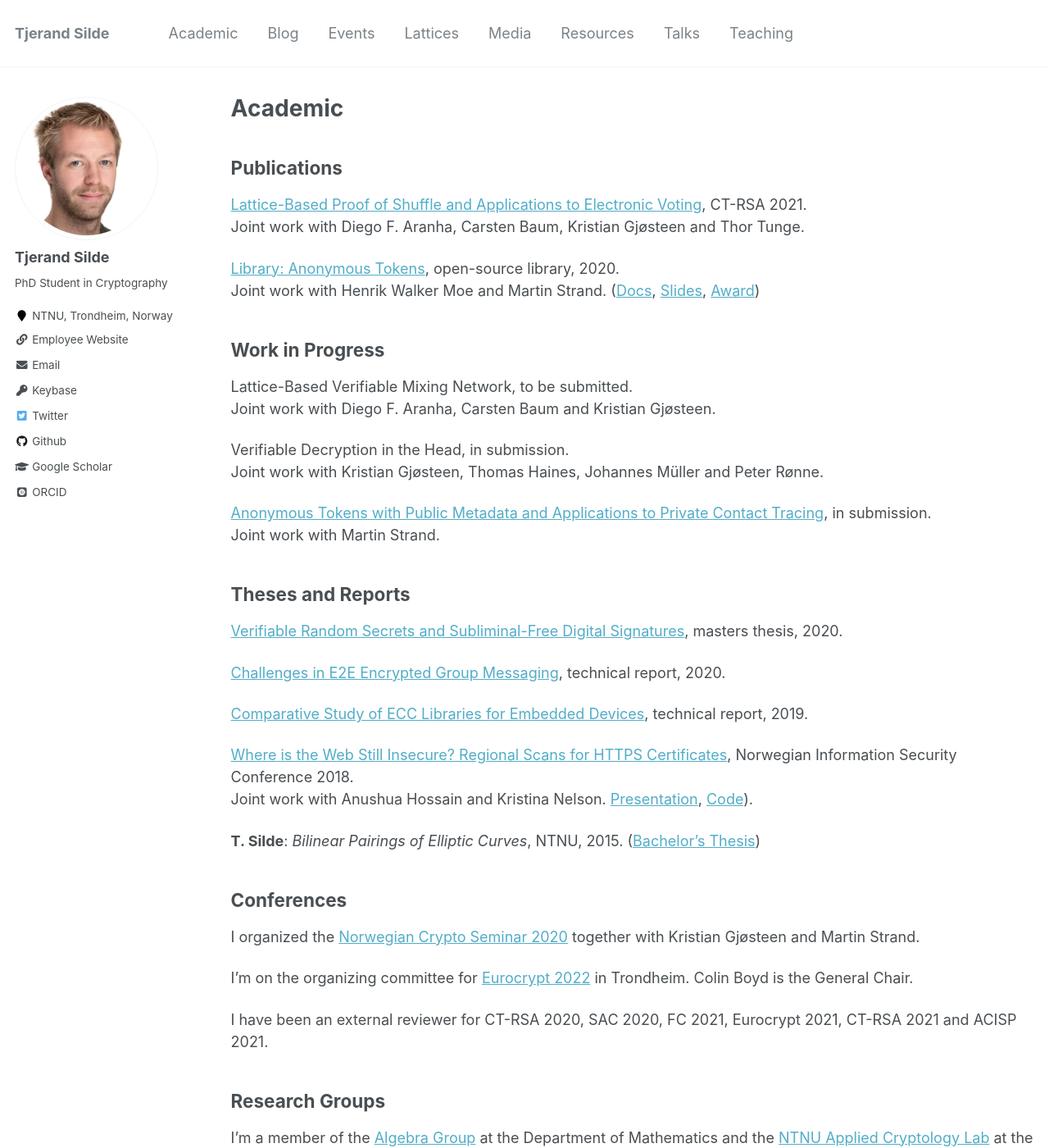
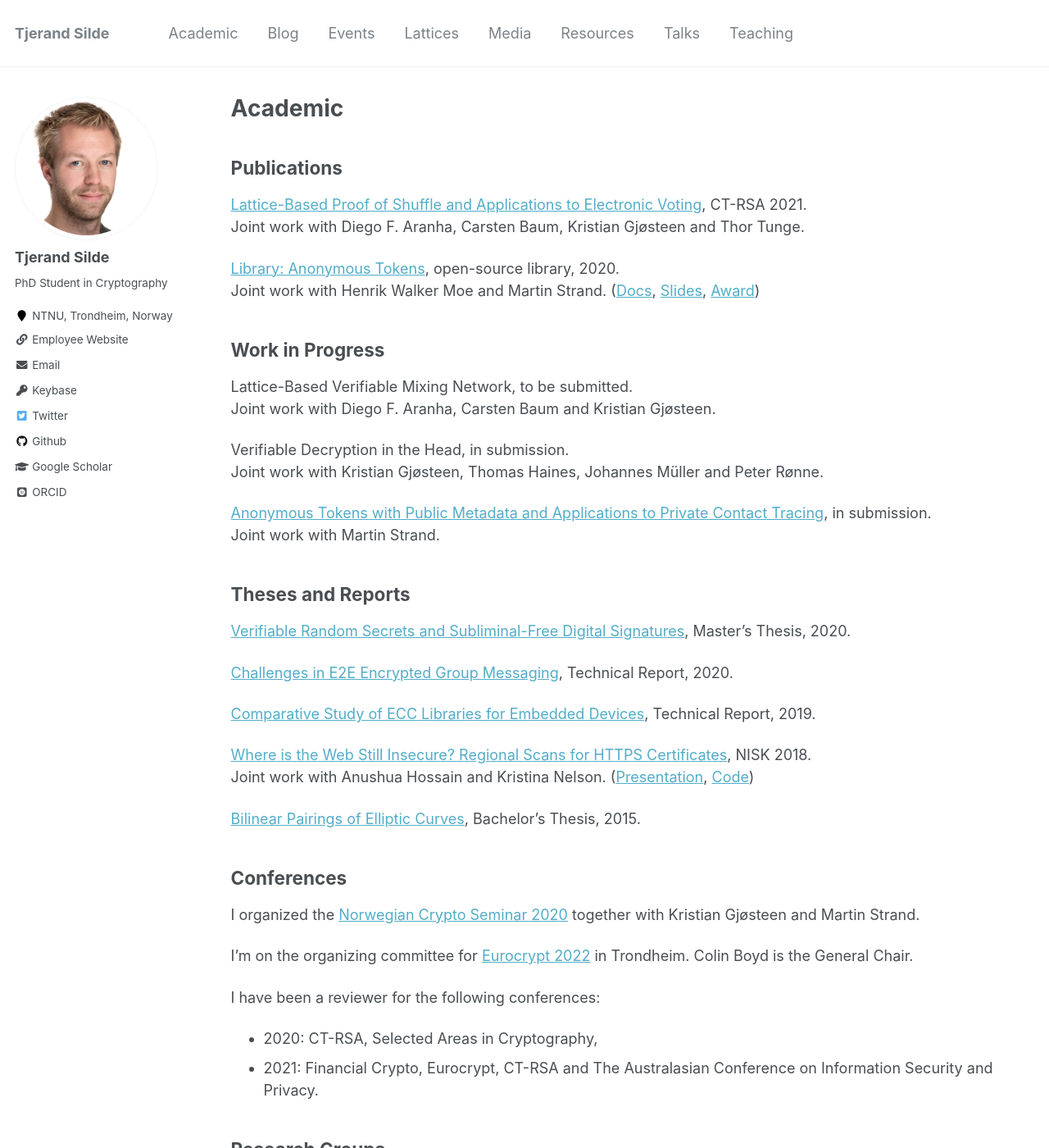
Before and after one commit to tjesi/tjesi.github.io, a Jekyll site: the page built from _pages/academic.md, in a window 1280 px wide and 1400 px high. Shown: the whole window at 82% size. Built offline with Jekyll 4.4.1, drawn with Linux system fonts in a browser that asks for light colours; some web fonts are replaced.

Commit message:
Update academic.md

```diff
--- a/_pages/academic.md
+++ b/_pages/academic.md
@@ -27,23 +27,26 @@ Joint work with Martin Strand.
 
 ## Theses and Reports
 
-[Verifiable Random Secrets and Subliminal-Free Digital Signatures](https://tjerandsilde.no/files/Master_Thesis.pdf), masters thesis, 2020.
+[Verifiable Random Secrets and Subliminal-Free Digital Signatures](https://tjerandsilde.no/files/Master_Thesis.pdf), Master's Thesis, 2020.
 
-[Challenges in E2E Encrypted Group Messaging](https://tjerandsilde.no/files/GroupMessagingReport.pdf), technical report, 2020.
+[Challenges in E2E Encrypted Group Messaging](https://tjerandsilde.no/files/GroupMessagingReport.pdf), Technical Report, 2020.
 
-[Comparative Study of ECC Libraries for Embedded Devices](https://tjerandsilde.no/files/Comparative-Study-of-ECC-Libraries-for-Embedded-Devices.pdf), technical report, 2019.
+[Comparative Study of ECC Libraries for Embedded Devices](https://tjerandsilde.no/files/Comparative-Study-of-ECC-Libraries-for-Embedded-Devices.pdf), Technical Report, 2019.
 
-[Where is the Web Still Insecure? Regional Scans for HTTPS Certificates](https://tjerandsilde.no/files/Where_is_the_web_still_insecure__Regional_scans_for_HTTPS_certificates.pdf), Norwegian Information Security Conference 2018.\
-Joint work with Anushua Hossain and Kristina Nelson. [Presentation](https://tjerandsilde.no/files/NISK_presentation.pdf), [Code](https://github.com/tjesi/security-scan)).
+[Where is the Web Still Insecure? Regional Scans for HTTPS Certificates](https://tjerandsilde.no/files/Where_is_the_web_still_insecure__Regional_scans_for_HTTPS_certificates.pdf), NISK 2018.\
+Joint work with Anushua Hossain and Kristina Nelson. ([Presentation](https://tjerandsilde.no/files/NISK_presentation.pdf), [Code](https://github.com/tjesi/security-scan))
 
-**T. Silde**: _Bilinear Pairings of Elliptic Curves_, NTNU, 2015. ([Bachelor's Thesis](https://tjerandsilde.no/files/Bachelor_Thesis.pdf))
+[Bilinear Pairings of Elliptic Curves](https://tjerandsilde.no/files/Bachelor_Thesis.pdf), Bachelor's Thesis, 2015.
 
 ## Conferences
 I organized the [Norwegian Crypto Seminar 2020](https://wiki.math.ntnu.no/nks/nks20) together with Kristian Gjøsteen and Martin Strand.
 
 I'm on the organizing committee for [Eurocrypt 2022](https://eurocrypt.iacr.org/2022) in Trondheim. Colin Boyd is the General Chair.
 
- I have been an external reviewer for CT-RSA 2020, SAC 2020, FC 2021, Eurocrypt 2021, CT-RSA 2021 and ACISP 2021.
+ I have been a reviewer for the following conferences:
+ - 2020: CT-RSA, Selected Areas in Cryptography,
+ - 2021: Financial Crypto, Eurocrypt, CT-RSA and The Australasian Conference on
+Information Security and Privacy.
 
 ## Research Groups
 I'm a member of the [Algebra Group](https://www.ntnu.edu/imf/research/algebra) at the Department of Mathematics and the [NTNU Applied Cryptology Lab](https://www.ntnu.edu/iik/nacl-lab) at the Department of Information Security and Communication Technology.
```
